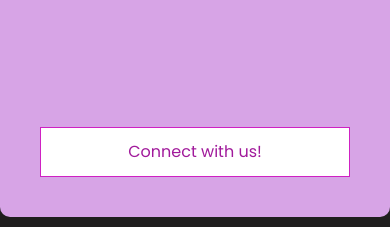
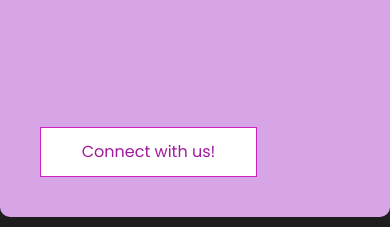
Before and after one commit to DehyaKhurraim/TheKayiDigital, a plain HTML site: page aboutus.html in a window 390 px wide. Shown: the part 5100-5327 px from the top of the page. Drawn offline with nearby package versions, Linux system fonts and the light colour scheme.

Commit message:
Update styles.css

```diff
--- a/css/styles.css
+++ b/css/styles.css
@@ -633,6 +633,10 @@ background-color: transparent !important;
     border-radius: 10px;
     margin-bottom: 20px;
   }
+
+  .contact-us .custom-btn{
+    width: 70%;
+  }
 }
 
 /* Testimonial Styles */
```
